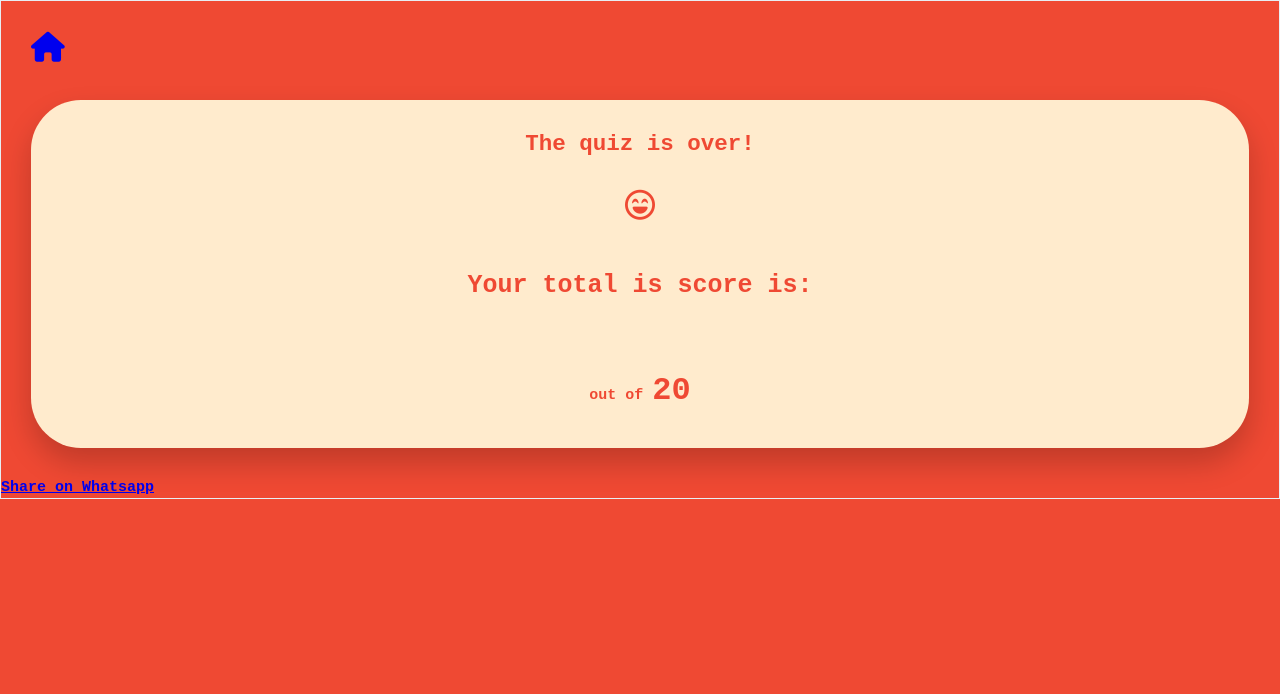
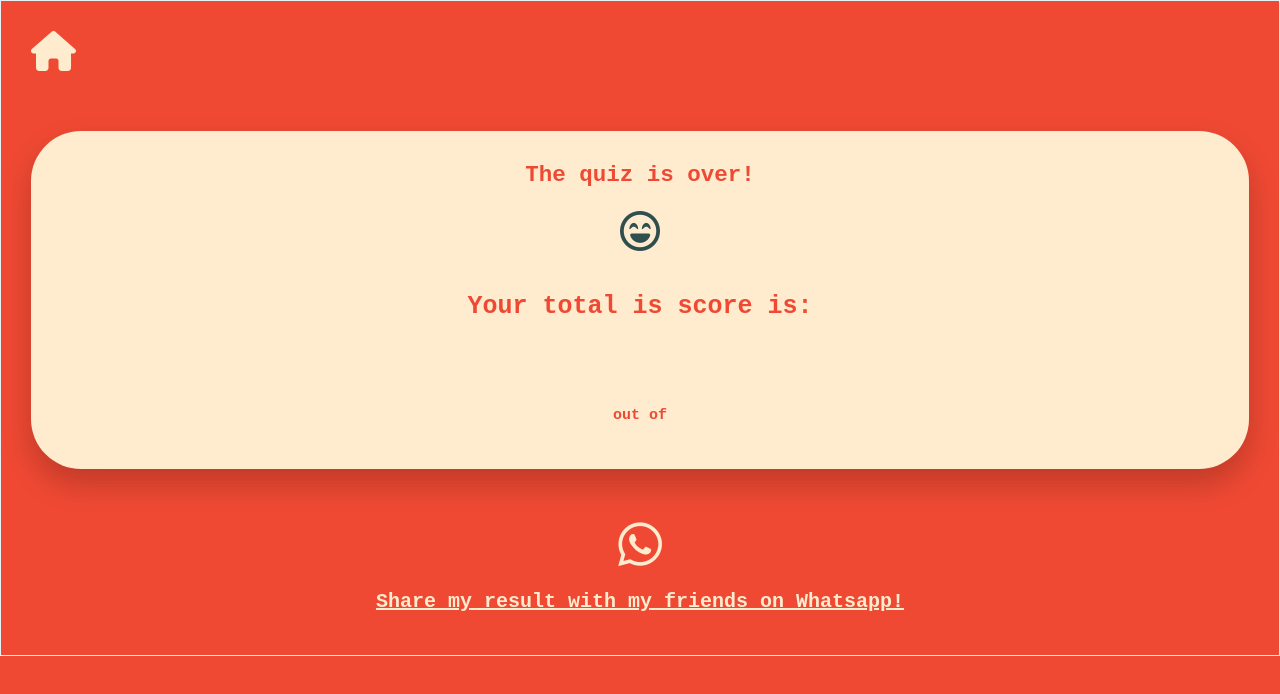
Before and after one commit to JustineOverflow/coding-quizz-reactjs, a React (Create React App) app: page /end-game in a window 1280 px wide. Shown: the top 694 px of the page. Built offline with nearby package versions, Linux system fonts and the light colour scheme.

Commit message:
tiny improvement endgame

```diff
--- a/src/EndGame/EndGame.js
+++ b/src/EndGame/EndGame.js
@@ -9,25 +9,29 @@ function EndGame(props) {
     return (
         <section>
             <header>
-                <nav class="endgame-icon">
-                    <Link to="/"><i className="home-icon fas fa-home"></i></Link>
+                <nav>
+                    <Link to="/"><i className="endgame-icon fas fa-home"></i></Link>
                 </nav>
             </header>
             <div className="endgame">
                 <h1>The quiz is over! </h1>
-                <i className="endgame-icon far fa-laugh-beam"></i>
+                <i className="smiley far fa-laugh-beam"></i>
                 <h3 className="endgame-score">Your total is score is:</h3>
                 <div>
                     <span className="endgame-count">{props.finalScore}</span> out of <span
-                    className="endgame-total">20</span>
+                    className="endgame-total">{props.total}</span>
                 </div>
             </div>
 
-            <a href={`whatsapp://send?text=I%20did%20${props.finalScore}%20on%20this%20fun%20coding%20quiz!%20Can%20you%20beat%20my%20score%3F%20`} data-event-category="Social" data-event-action="Share:Whatsapp">Share on Whatsapp</a>
-                {/*<nav>*/}
-                {/*    <Link to="/">Bring me back home</Link>*/}
-                {/*    <Route exact={true} path="/" component={Home}/>*/}
-                {/*</nav>*/}
+            <div className="share">
+                <div>
+                    <i className="whatsapp fab fa-whatsapp"></i>
+                </div>
+                <a className="share-call"
+                   href={`whatsapp://send?text=I%20did%20${props.finalScore}%20on%20this%20fun%20coding%20quiz!%20Can%20you%20beat%20my%20score%3F%20`}
+                   data-event-category="Social" data-event-action="Share:Whatsapp">Share my result with my friends on
+                    Whatsapp! </a>
+            </div>
         </section>
     )
 }
--- a/src/EndGame/endgame.scss
+++ b/src/EndGame/endgame.scss
@@ -9,9 +9,10 @@
   color: #ef4933;
 
   &-icon {
+    text-align: center;
     margin: 3rem;
-    color: #ef4933;
-    font-size: 3rem;
+    color: blanchedalmond;
+    font-size: 4rem;
 
     &:hover {
       color: darkslategrey;
@@ -36,69 +37,27 @@
   }
 }
 
-.action {
-  display: grid;
+.share {
+  text-align: center;
+  margin-bottom: 4rem;
 
   &-call {
-    text-align: center;
-    margin-top: 10rem;
-    margin-bottom: 5rem;
-    font-size: 3rem;
     color: blanchedalmond;
-    font-weight: 600;
-    letter-spacing: 10px;
+    outline: none;
+    font-size: 2rem;
   }
+}
 
-  &-start {
-    text-align: center;
-    color: blanchedalmond;
-    border-color: darkslategrey;
-    margin: 5rem;
-    border-radius: 5rem;
-    background-color: darkslategrey;
-    height: 7rem;
-    width: min(30rem);
-    font-family: inherit;
-    font-size: 2rem;
-    outline: none;
-    text-decoration: none;
-    box-shadow: 0 15px 30px rgba(255, 255, 255, 0.21);
-    cursor: pointer;
+.smiley {
+  text-align: center;
+  margin: 2rem;
+  color: darkslategrey;
+  font-size: 4rem;
+}
 
-    &:focus {
-      transform: translateY(2.5%);
-    }
-
-    a:link, a:visited, a:active {
-      text-decoration: none;
-      color: blanchedalmond;
-    }
-  }
-
-  &-home {
-    text-align: center;
-    color: blanchedalmond;
-    border-color: #b42d1e;
-    margin: 5rem;
-    border-radius: 5rem;
-    background-color: #b42d1e;
-    height: 7rem;
-    width: min(30rem);
-    font-family: inherit;
-    font-size: 2rem;
-    outline: none;
-    box-shadow: 0 15px 30px rgba(255, 255, 255, 0.21);
-    cursor: pointer;
-
-    &:focus {
-      transform: translateY(2.5%);
-    }
-
-    a:link, a:visited, a:active {
-      text-decoration: none;
-      color: blanchedalmond;
-    }
-  }
-
-
+.whatsapp {
+  text-align: center;
+  margin: 2rem;
+  color: blanchedalmond;
+  font-size: 5rem;
 }
--- a/src/Home/Home.js
+++ b/src/Home/Home.js
@@ -30,8 +30,6 @@ class Home extends Component {
                             <Link to="/quiz">Start the quiz</Link>
                             <Route path="/quiz" exact component={Quiz}/>
                         </button>
-                        {/*<h3 className="home-container-column1-text">Have some fun and test your coding knowledge with this quiz</h3>*/}
-                        {/*<i className="computer fas fa-laptop-code"></i>*/}
                     </div>
                 </div>
             </section>
--- a/src/Quiz/Quiz.js
+++ b/src/Quiz/Quiz.js
@@ -99,7 +99,7 @@ class Quiz extends Component {
                         )}
                     </div>
                     <div className="score">
-                        <h3 className="score-title">Score: <span className="score-number">{this.state.score} / 20</span></h3>
+                        <h3 className="score-title">Score: <span className="score-number">{this.state.score} / {this.state.total}</span></h3>
                     </div>
 
                 </section>
```
